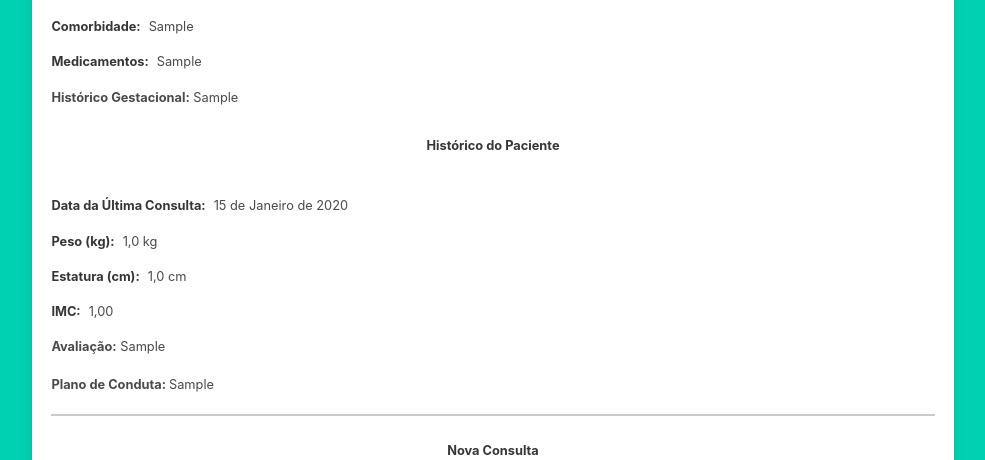
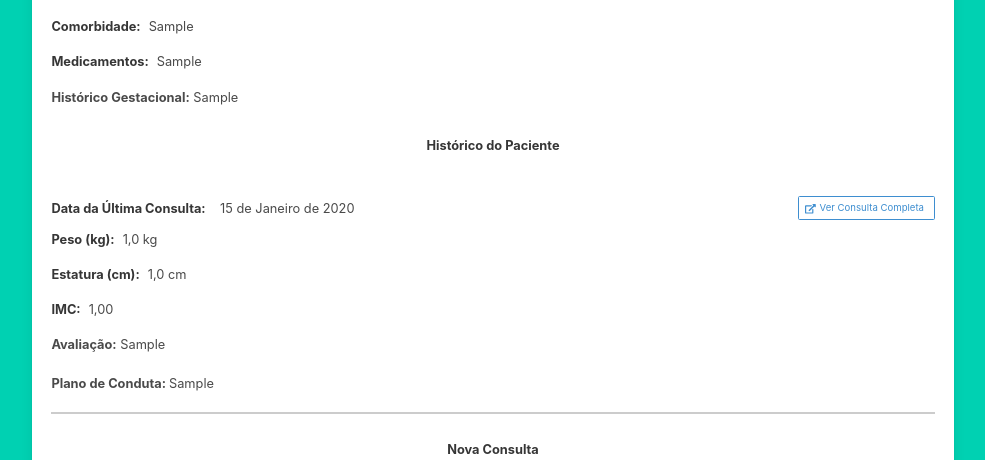
Before and after one commit to gabrielfonsecas/siped, a Django app: page /novaConsulta/1/ in a window 1280 px wide. Shown: the part 233-693 px from the top of the page, without its empty margins (147-1132 px from the left). Run offline with Django 5.2, Linux system fonts and the light colour scheme; a user stored in the database is signed in; tables that the repository leaves empty hold one stand-in row (values such as "Sample post"); some libraries are stand-ins or nearby versions.

Commit message:
feat: adiciona atalho para visualizar detalhes da consulta anterior no histórico

```diff
--- a/templates/core/novaConsulta.html
+++ b/templates/core/novaConsulta.html
@@ -111,11 +111,20 @@
                                     <!--Inserir histórico do paciente como read-->
                                     {% if consultaAnterior %}
 
+                                    <div class="field is-flex" style="justify-content: space-between; align-items: center;">
+                                        <div class="is-flex" style="align-items: center;">
+                                            <label class="label" style="font-weight: bold; margin-right: 0.5rem; margin-bottom: 0;">Data da Última Consulta:</label>
+                                            <span class="resposta-historico">{{ consultaAnterior.dataConsulta }}</span>
+                                        </div>
 
-                                    <div class="field is-flex">
-                                        <label class="label" style="font-weight: bold;">Data da Última Consulta:</label>
-                                        <span class="resposta-historico">{{ consultaAnterior.dataConsulta }}</span>
+                                        <a href="{% url 'consulta' consultaAnterior.id %}" target="_blank" class="button is-small is-info is-outlined">
+                                            <span class="icon is-small">
+                                                <i class="fas fa-external-link-alt"></i>
+                                            </span>
+                                            <span>Ver Consulta Completa</span>
+                                        </a>
                                     </div>
+
                                     <div class="field is-flex">
                                         <label class="label" style="font-weight: bold;">Peso (kg):</label>
                                         <span class="resposta-historico">{{ consultaAnterior.peso }} kg</span>
```
